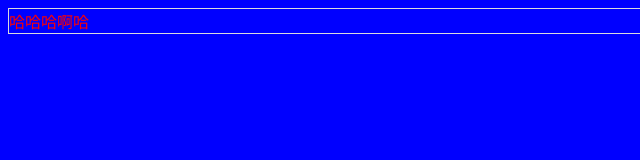
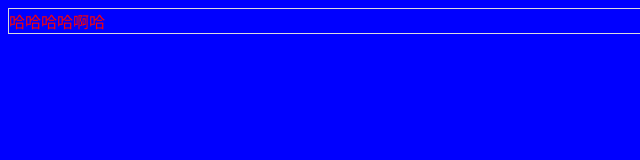
Before and after one commit to gao-ji-kai/webpack, a website built with webpack: page src/index.html in a window 1280 px wide. Shown: the full height of the page, 0-640 px from the left. Built offline with nearby package versions, Linux system fonts and the light colour scheme.

Commit message:
feat:webpack

```diff
--- a/src/index.html
+++ b/src/index.html
@@ -13,6 +13,6 @@
   </head>
   <body>
     <!-- 模板 -->
-    <div>哈哈哈啊哈</div>
+    <div>哈哈哈哈啊哈</div>
   </body>
 </html>
```
